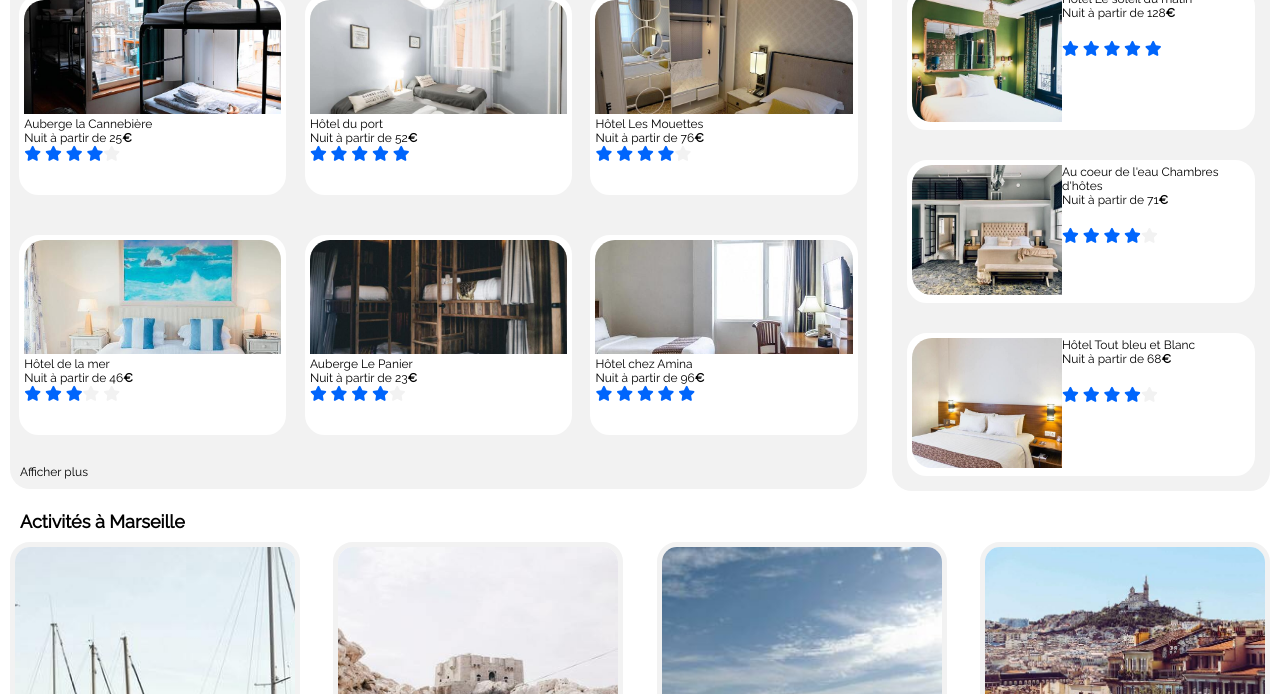
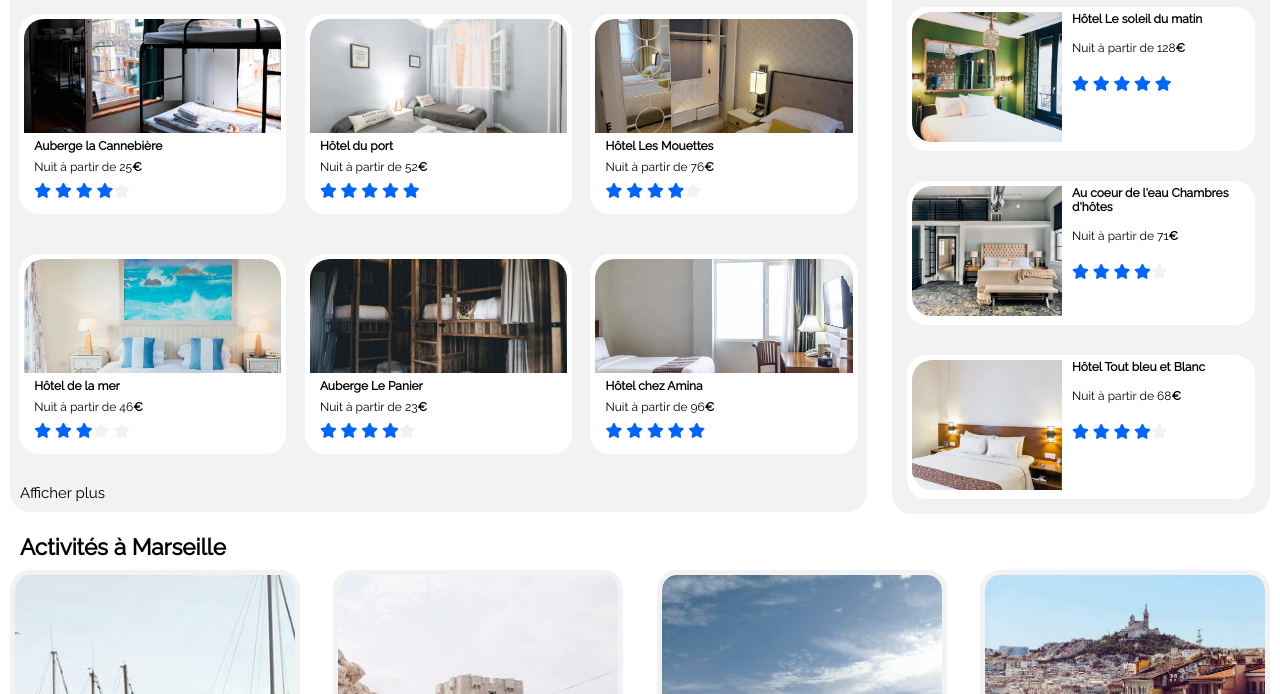
Before and after one commit to HUNGHUYNH-prestige/hebergement-projet-2, a plain HTML site: page index.html in a window 1280 px wide. Shown: the part 435-1129 px from the top of the page. Drawn offline with Linux system fonts and the light colour scheme.

Commit message:
modif padding

```diff
--- a/assets/css/styles.css
+++ b/assets/css/styles.css
@@ -32,7 +32,7 @@ html{
 
 /* BODY : TOUTE LA PAGE VISIBLE */
 body{
-    font-size: 0.8em; /* 1em = 15px */
+    font-size: 1em; /* 1em = 15px */
     font-family: 'Raleway', serif, Verdana, Tahoma, sans-serif;
     border: none;
     width: auto;
@@ -46,6 +46,17 @@ body{
     background: none;
 }
 
+figcaption{
+    border: none;
+    background-color: none;
+    font-size: 0.8em;
+    margin: 0px;
+    padding: 0px 0px 0px 10px;
+    width: auto;
+    height: auto;
+    /*position: relative;
+    left: 10px;*/
+}
 
 
 /* POSITION DU LOGO */
@@ -479,17 +490,18 @@ ul{
     width: 100%;
     height: auto;
     margin: 0px;
-    padding: 0px;
+    padding: 2px 0px 2px 0px;
+    font-weight: bold;
 }
 .prix-hotel{
     border: none;
     width: 100%;
     height: auto;
-    padding: 0px;
+    padding: 5px 0px 8px 0px;
     margin: 0px 0px 0px 0px;
 }
 
-/* 6. Mettre le prix en gras : <strong> */
+/* 6. Mettre le prix en gras ou la devise */
 .prix-en-gras{
     background: none;
     font-weight: bold;
@@ -631,15 +643,16 @@ ul{
     border: none;
     width: 100%;
     height: auto;
-    padding: 0px;
+    padding: 0px 0px 5px 0px;
     margin: 0px;
+    font-weight: bold;
 }
 .prix-populaire{
     border: none;
     width: 100%;
     height: auto;
     padding: 0px;
-    margin: 0px 0px 20px 0px;
+    margin: 10px 0px 20px 0px;
 }
 /* Pour les STAR voir dans la section 1 avec les hebergements */
 
@@ -740,7 +753,7 @@ ul{
     border: none;
     border-radius: 15px 15px 0px 0px;
     width: 100%;
-    height: 85%;
+    height: 80%;
     padding: 0px;
     margin: 0px;
     object-fit: cover;
@@ -1044,6 +1057,7 @@ ul{
         background: none;
         width: 25%;
         height: 220px;
+        box-shadow: 5px 5px 10px 5px #F2F2F2;
     }
     .image-hotel{
         border: none;
```
